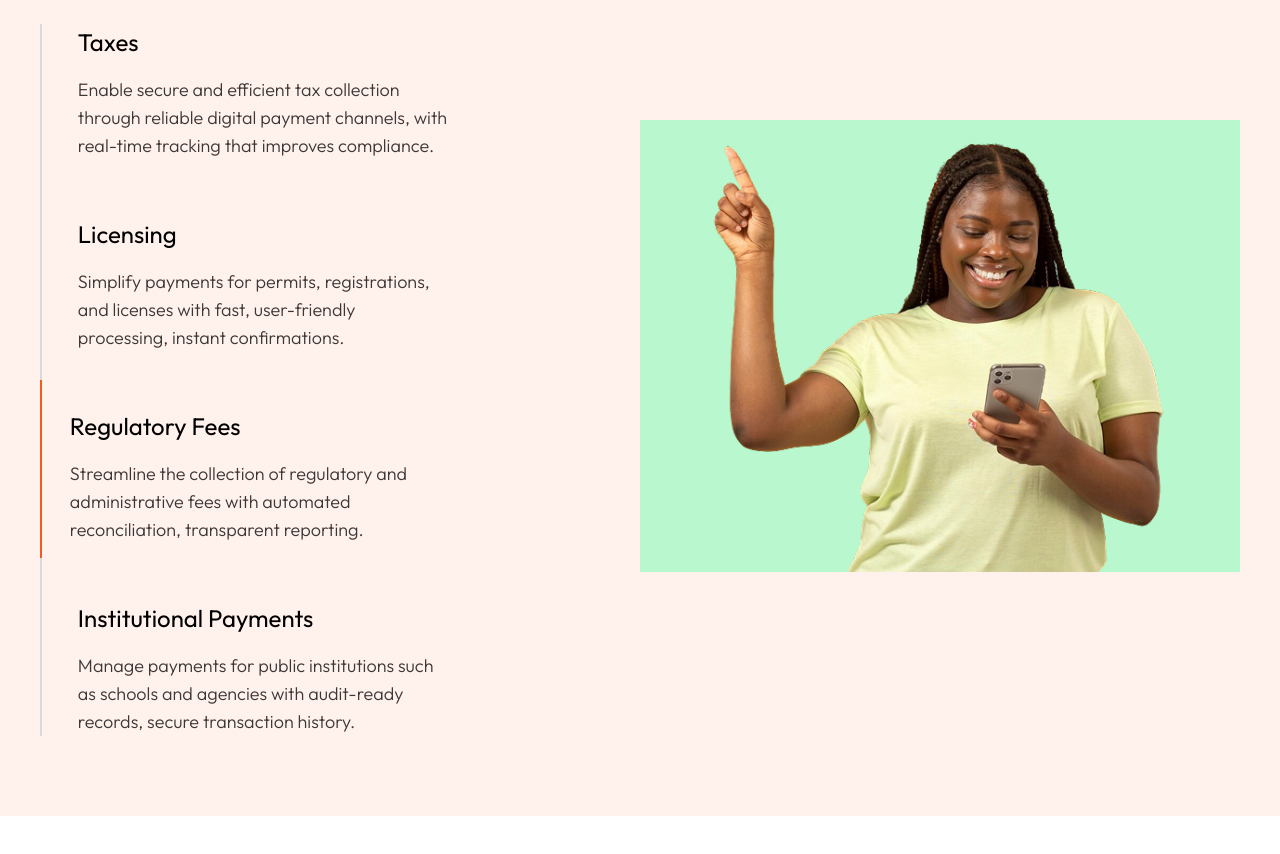
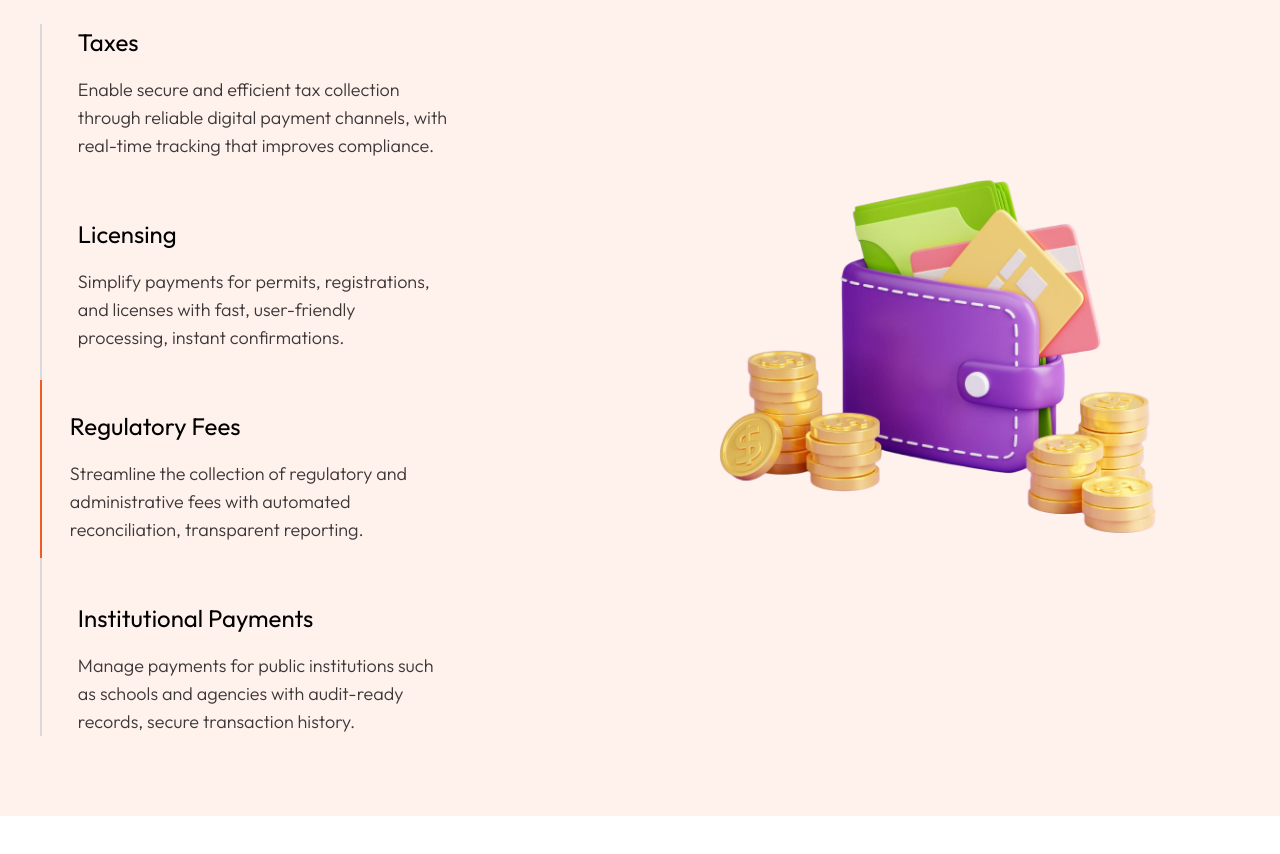
Before and after one commit to Tochi-Nwachukwu/RoutepayWebsite, a Next.js app: page / in a window 1280 px wide. Shown: the part 5360-6214 px from the top of the page. Built offline with nearby package versions, Linux system fonts and the light colour scheme.

Commit message:
final icons

```diff
--- a/components/GovtBanking.tsx
+++ b/components/GovtBanking.tsx
@@ -23,12 +23,12 @@ const animate: AnimateItem[] = [
     text: "Simplify payments for permits, registrations, and licenses with fast, user-friendly processing, instant confirmations.",
   },
   {
-    src: "/images/sample-2.png",
+    src: "/images/icon-2.png",
     header: "Regulatory Fees",
     text: "Streamline the collection of regulatory and administrative fees with automated reconciliation, transparent reporting.",
   },
   {
-    src: "/images/govt-1.png",
+    src: "/images/icon-4.png",
     header: "Institutional Payments",
     text: "Manage payments for public institutions such as schools and agencies with audit-ready records, secure transaction history.",
   },
@@ -166,8 +166,8 @@ export default function GovtBanking() {
               </div>
             </div>
           </div>
-          <div className="lg:mt-180 xl:mt-150  w-full hidden lg:flex h-[350]
-              items-center   md:h-[850]  lg:h-full lg:w-full  bg-green-200  justify-center">
+          <div className="lg:mt-190 xl:mt-160   w-full hidden lg:flex h-[350]
+              items-center   md:h-[850]  lg:h-full lg:w-full   justify-center">
             <Image
               width={500}
               height={500}
```
Also changed, not shown: public/images/icon-2.png (added), public/images/icon-4.png (added).
